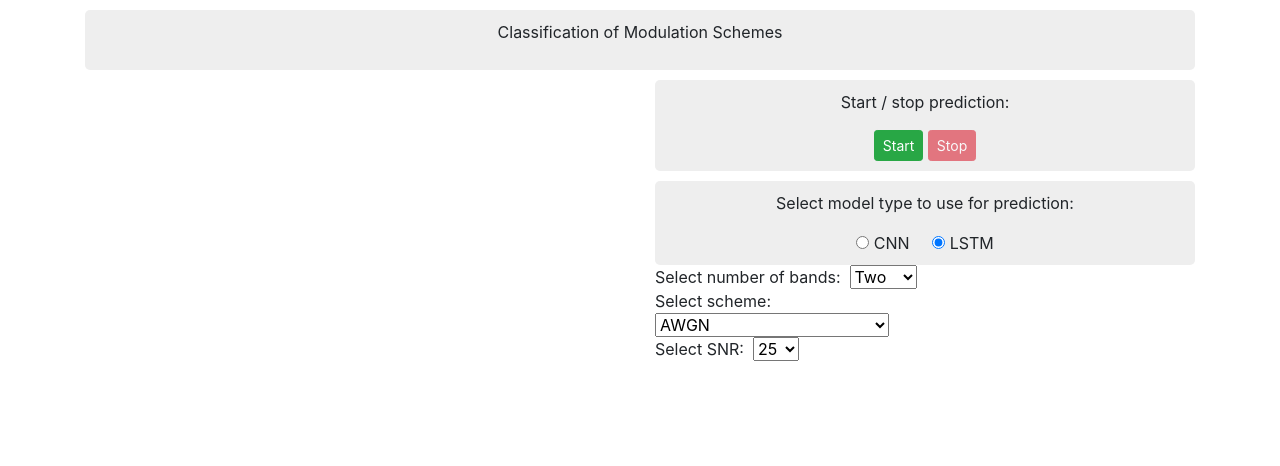
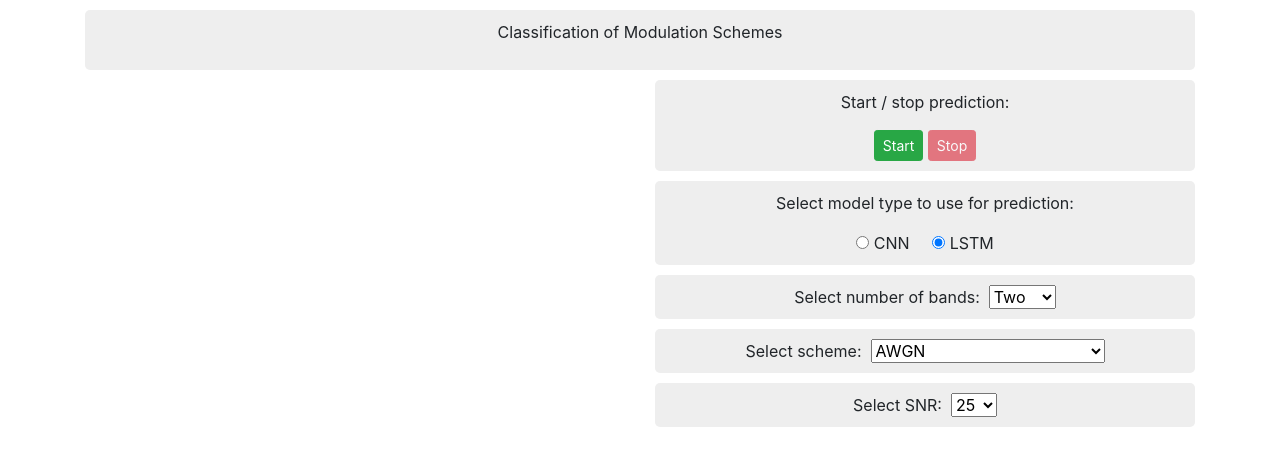
Before and after one commit to Vanshita99/Modulation-Scheme-Classifier, a Flask app: page / in a window 1280 px wide. Shown: the top 466 px of the page. Run offline with Flask 2, Linux system fonts and the light colour scheme; some libraries are stand-ins or nearby versions.

Commit message:
design changes

```diff
--- a/templates/index.html
+++ b/templates/index.html
@@ -48,6 +48,7 @@
 
           <div class="row">
             <div class="col-md-12">
+              <div style="text-align: center; background: #eee; padding: 10px; margin-top: 10px; border-radius: 5px;">
               Select number of bands:&nbsp;
               <select name="band_selector" id="band_selector">
                 <!-- <option value="-1">Select no of bands</option> -->
@@ -55,11 +56,13 @@
                 <option value="three">Three</option>
                 <option value="one">One</option>
               </select>
+              </div>
             </div>
           </div>
 
           <div class="row">
-            <div class="col-md-6">
+            <div class="col-md-12">
+              <div style="text-align: center; background: #eee; padding: 10px; margin-top: 10px; border-radius: 5px;">
               Select scheme:&nbsp;
               <select name="channel_selector" id="channel_selector">
                 <!-- <option value="-1">Select no of bands</option> -->
@@ -69,11 +72,13 @@
                 <option value="Rician + AWGN">Rician + AWGN</option>
                 <option value="Rician + Doppler + AWGN">Rician + Doppler + AWGN</option>
               </select>
+              </div>
             </div>
           </div>
 
           <div class="row">
             <div class="col-md-12">
+              <div style="text-align: center; background: #eee; padding: 10px; margin-top: 10px; border-radius: 5px;">
               Select SNR:&nbsp;
               <select name="SNR_selector" id="SNR_selector">
                 <!-- <option value="-1">Select no of bands</option> -->
@@ -86,6 +91,7 @@
                 <option value="15">15</option>
                 <option value="20">20</option>
               </select>
+              </div>
             </div>
           </div>
 
```
